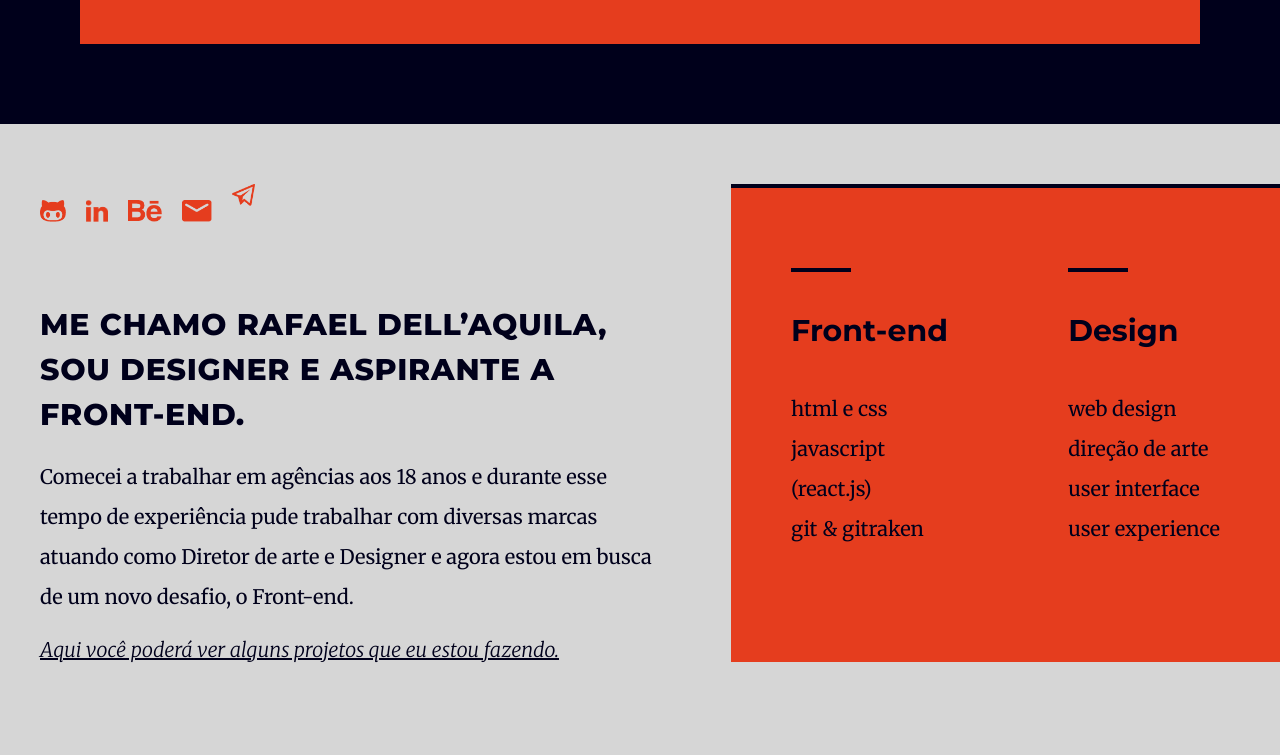
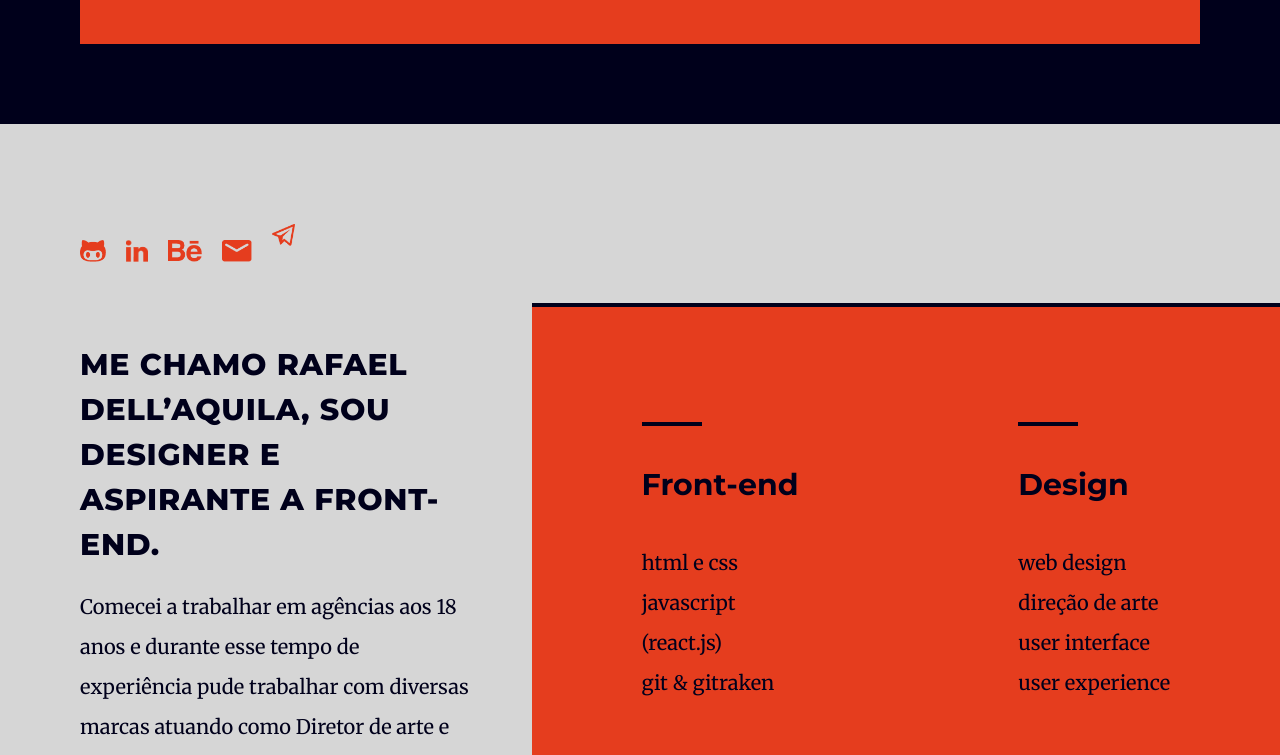
Before and after one commit to rafaeldellaquila/rafaeldellaquila.github.io, a React (Create React App) app: page / in a window 1280 px wide. Shown: the part 706-1461 px from the top of the page. Built offline with nearby package versions, Linux system fonts and the light colour scheme.

Commit message:
:art: adjust grid to flow

```diff
--- a/src/component/AboutSection/styles.css
+++ b/src/component/AboutSection/styles.css
@@ -1,8 +1,8 @@
 .about-section {
   background-color: var(--color-zero);
-  display: grid;
-  grid-auto-flow: row;
   width: 100%;
+  display: flex;
+  flex-wrap: wrap;
 }
 
 .about-section > .about {
@@ -16,27 +16,23 @@
 
 .about-section > .skill-side {
   background-color: var(--color-secondary);
+  border-top: 4px solid var(--color-primary);
+  box-sizing: content-box;
+  width: 100vw;
   margin-top: var(--space-60);
-  padding: 115px 0 115px 0;
-  border-top: 4px solid var(--color-primary);
+  padding: 115px 20px 115px 0;
   display: flex;
   flex-wrap: wrap;
   justify-content: space-around;
-  flex-direction: column;
-  box-sizing: content-box;
 }
 .about-section > .skill-side > .skill-description {
-  margin-left: var(--space-60);
+  margin-left: var(--space-40);
 }
 .about-section > .skill-side > .skill-description:nth-child(1) {
   margin-bottom: var(--space-60);
 }
 
 @media (min-width: 700px) {
-  .about-section > .skill-side {
-    flex-direction: row;
-  }
-
   .about-section > .skill-side > .skill-description {
     margin-left: 0;
   }
@@ -47,23 +43,41 @@
 
 @media (min-width: 1080px) {
   .about-section {
-    grid-auto-flow: column;
-    padding-bottom: 120px;
+    flex-direction: row;
+    padding: var(--space-40) 0 120px var(--space-40);
+    flex-wrap: nowrap;
+    align-items: center;
+    justify-content: space-between;
+    box-sizing: border-box;
   }
+
   .about-section > .about {
     padding-right: var(--space-60);
-    align-self: center;
+    width: 670px;
   }
 
   .about-section > .skill-side {
     padding: 0;
+    flex-direction: row;
   }
 
   .about-section > .skill-side > .skill-description {
-    margin: var(--space-80) 0 var(--space-60) var(--space-60);
+    margin: 115px 0 115px var(--space-60);
   }
 
   .about-section > .skill-side > .skill-description {
     margin-right: var(--space-60);
   }
 }
+/*
+@media (min-width: 1240px) {
+  .about-section {
+    padding-top: 80px;
+    padding-left: 40px;
+    box-sizing: border-box;
+  }
+
+  .about-section > .about {
+    max-width: 400px;
+  }
+} */
```
